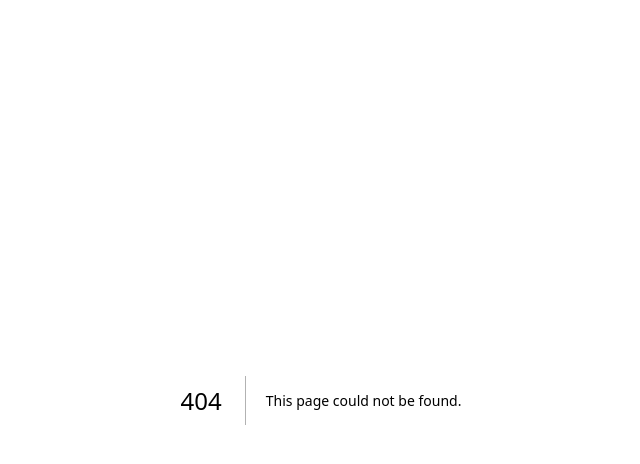
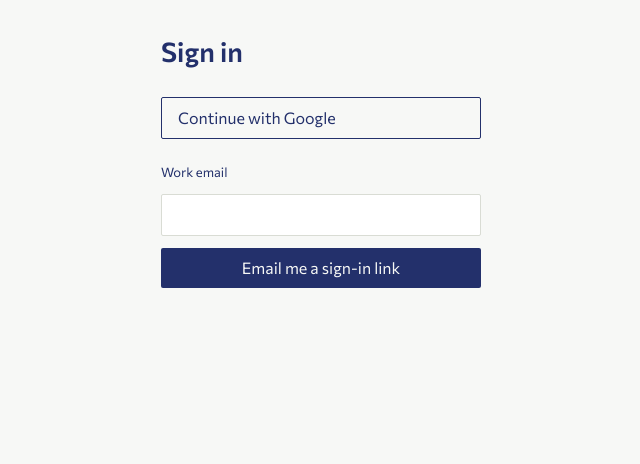
Before and after one commit to dhairya-pandya/gst-2b-recon-agent, a Next.js app in the folder apps/web/: page /sign-in in a window 1280 px wide. Before the commit this address had no page. Shown: the top 464 px of the page, without its empty margins (319-959 px from the left). Built offline with nearby package versions, Linux system fonts and the light colour scheme; no server answers.

Commit message:
feat: sign-in page with Google and email magic link

```diff
--- a/apps/web/package.json
+++ b/apps/web/package.json
@@ -11,6 +11,8 @@
     "test:watch": "vitest"
   },
   "dependencies": {
+    "@supabase/ssr": "^0.12.7",
+    "@supabase/supabase-js": "^2.119.0",
     "next": "16.4.6",
     "react": "19.3.0",
     "react-dom": "19.3.0"
--- /dev/null
+++ b/apps/web/src/app/sign-in/page.tsx
@@ -0,0 +1,9 @@
+"use client";
+
+import { SignInForm } from "@/components/sign-in-form";
+import { supabaseBrowser } from "@/lib/supabase/client";
+
+export default function SignInPage() {
+  const origin = typeof window !== "undefined" ? window.location.origin : "";
+  return <SignInForm auth={supabaseBrowser().auth} redirectTo={`${origin}/runs`} />;
+}
--- /dev/null
+++ b/apps/web/src/components/sign-in-form.tsx
@@ -0,0 +1,55 @@
+"use client";
+
+import { useState } from "react";
+
+export type AuthClient = {
+  signInWithOtp: (args: { email: string; options: { emailRedirectTo: string } }) => Promise<{ error: unknown }>;
+  signInWithOAuth: (args: { provider: "google"; options: { redirectTo: string } }) => Promise<{ error: unknown }>;
+};
+
+export function SignInForm({ auth, redirectTo }: { auth: AuthClient; redirectTo: string }) {
+  const [email, setEmail] = useState("");
+  const [status, setStatus] = useState<"idle" | "sent" | "error">("idle");
+
+  async function google() {
+    await auth.signInWithOAuth({ provider: "google", options: { redirectTo } });
+  }
+
+  async function magicLink(e: React.FormEvent) {
+    e.preventDefault();
+    const { error } = await auth.signInWithOtp({
+      email,
+      options: { emailRedirectTo: redirectTo },
+    });
+    setStatus(error ? "error" : "sent");
+  }
+
+  return (
+    <div className="mx-auto grid w-full max-w-sm gap-6 p-8">
+      <h1 className="text-display font-semibold">Sign in</h1>
+      <button
+        type="button"
+        onClick={google}
+        className="rounded-input border border-ink px-4 py-2 text-left"
+      >
+        Continue with Google
+      </button>
+      <form onSubmit={magicLink} className="grid gap-3">
+        <label htmlFor="email" className="text-caption">Work email</label>
+        <input
+          id="email"
+          type="email"
+          required
+          value={email}
+          onChange={(e) => setEmail(e.target.value)}
+          className="rounded-input border border-rule bg-white px-3 py-2"
+        />
+        <button type="submit" className="rounded-input bg-ink px-4 py-2 text-paper">
+          Email me a sign-in link
+        </button>
+      </form>
+      {status === "sent" && <p role="status">Check your email for a sign-in link.</p>}
+      {status === "error" && <p role="alert">Could not send the link. Try again.</p>}
+    </div>
+  );
+}
--- /dev/null
+++ b/apps/web/src/lib/supabase/client.ts
@@ -0,0 +1,8 @@
+import { createBrowserClient } from "@supabase/ssr";
+
+export function supabaseBrowser() {
+  return createBrowserClient(
+    process.env.NEXT_PUBLIC_SUPABASE_URL ?? "",
+    process.env.NEXT_PUBLIC_SUPABASE_ANON_KEY ?? "",
+  );
+}
```
Also changed, not shown: 2 other files (tests, documents, lock files or other folders).
